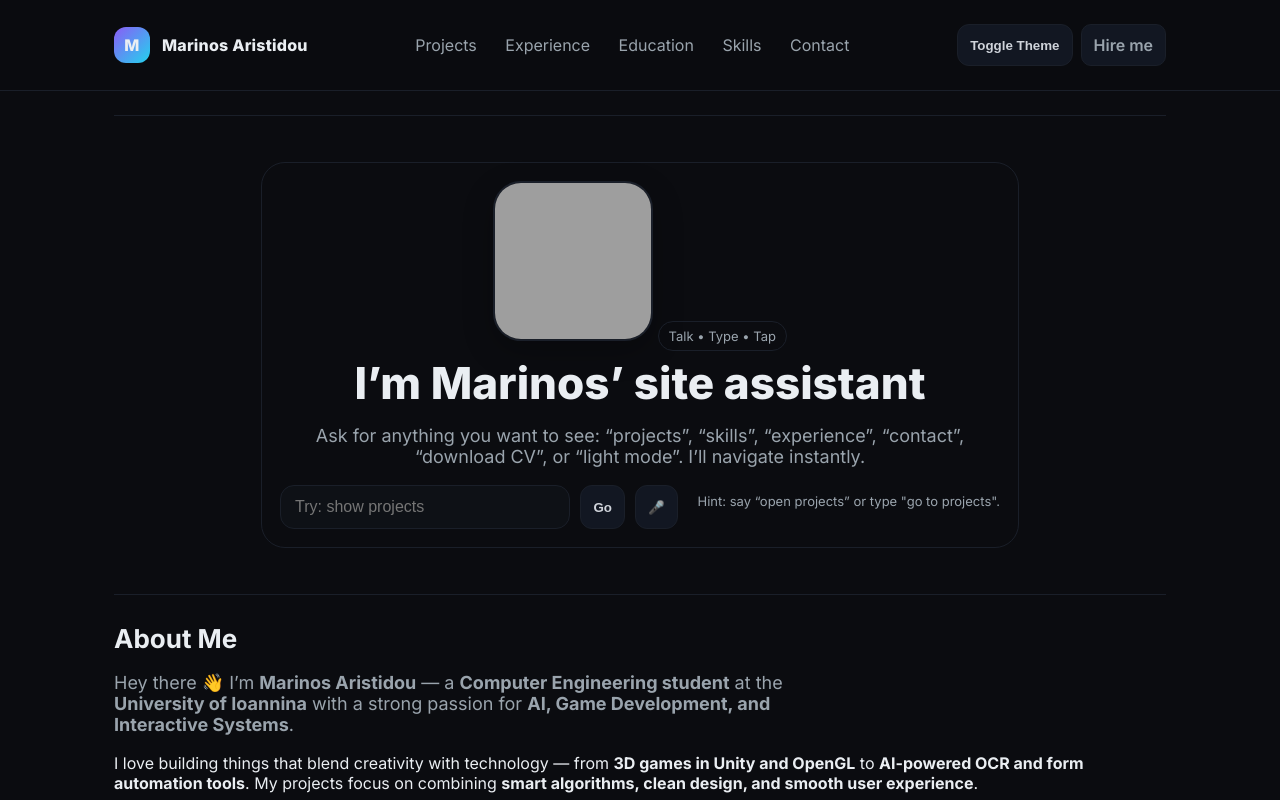
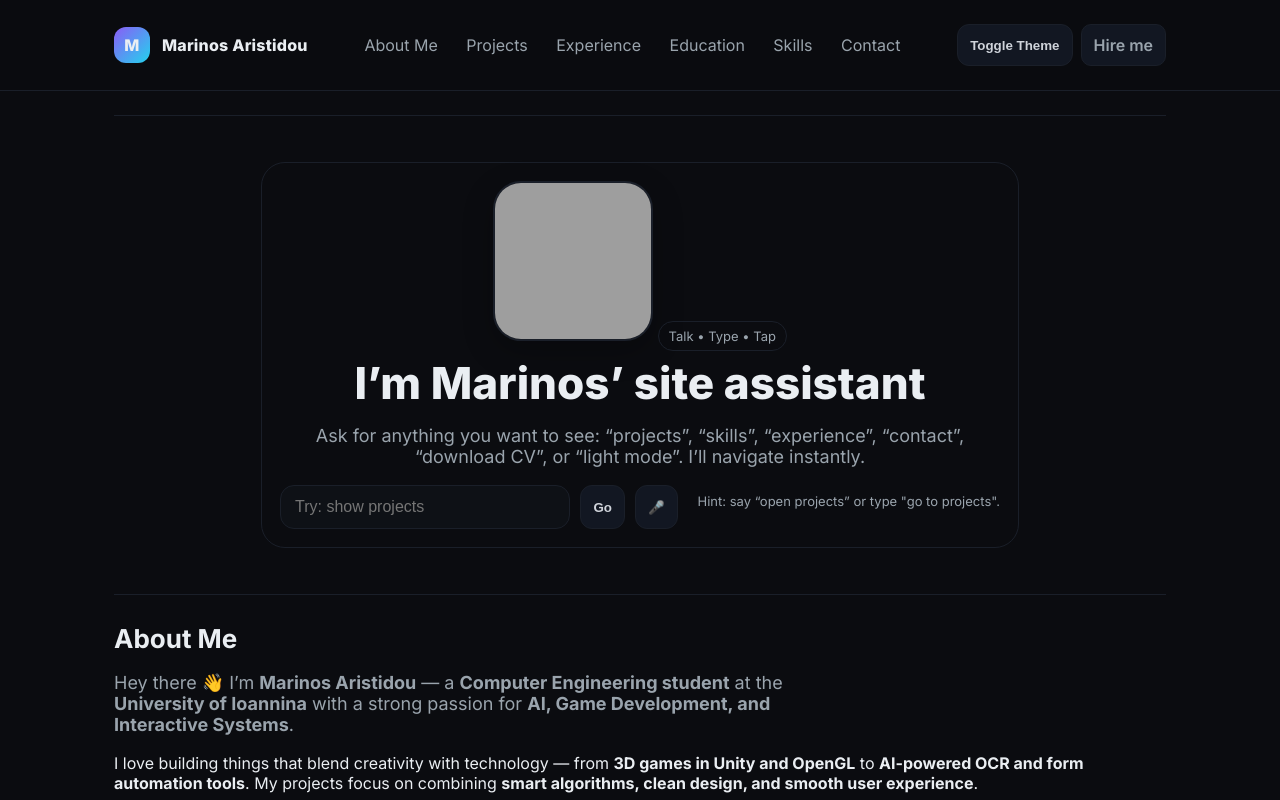
Before and after one commit to marinos421/marinos-website, a plain HTML site: page index.html in a window 1280 px wide. Shown: the top 800 px of the page. Drawn offline with Linux system fonts and the light colour scheme; grey boxes are pictures that could not be loaded.

Commit message:
Update index.html

```diff
--- a/index.html
+++ b/index.html
@@ -124,6 +124,7 @@
         <div class="title">Marinos Aristidou</div>
       </div>
       <nav class="links" aria-label="Primary">
+		<a href="#about">About Me</a>
         <a href="#projects">Projects</a>
         <a href="#experience">Experience</a>
         <a href="#education">Education</a>
```
